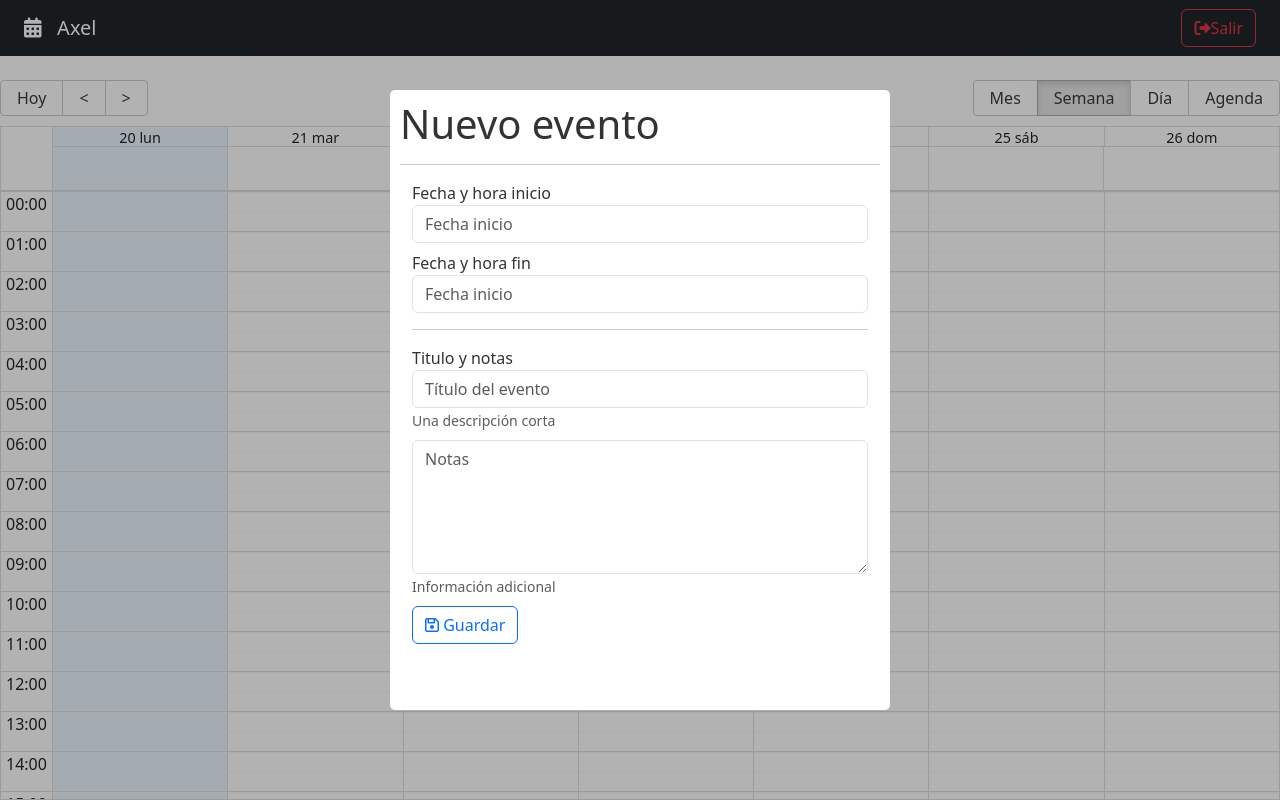
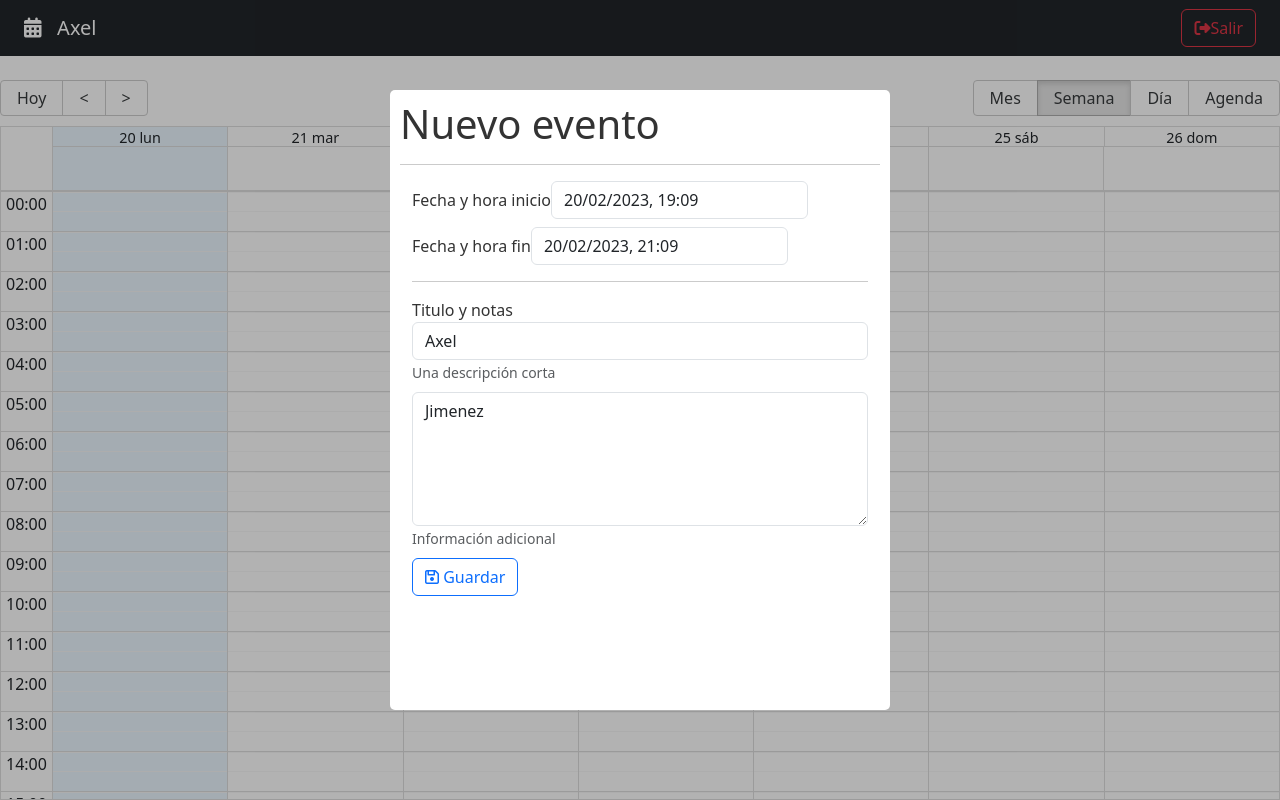
Before and after one commit to Axely7/Calendar-App, a React (Vite) app: page / in a window 1280 px wide. Built offline with nearby package versions, Linux system fonts and the light colour scheme.

Commit message:
ending with form

```diff
--- a/package.json
+++ b/package.json
@@ -12,10 +12,12 @@
     "date-fns": "^2.29.3",
     "react": "^18.2.0",
     "react-big-calendar": "^1.6.7",
+    "react-datepicker": "^4.10.0",
     "react-dom": "^18.2.0",
     "react-modal": "^3.16.1",
     "react-router": "^6.8.1",
-    "react-router-dom": "^6.8.1"
+    "react-router-dom": "^6.8.1",
+    "sweetalert2": "^11.7.2"
   },
   "devDependencies": {
     "@types/react": "^18.0.24",
--- a/src/calendar/components/CalendarModal.jsx
+++ b/src/calendar/components/CalendarModal.jsx
@@ -1,5 +1,14 @@
-import React, { useState } from 'react'
+import { addHours, differenceInSeconds } from 'date-fns';
+import Swal from 'sweetalert2'
+import 'sweetalert2/dist/sweetalert2.min.css'
+import React, { useMemo, useState } from 'react'
 import Modal from 'react-modal'
+import DatePicker, {registerLocale} from "react-datepicker";
+import es from 'date-fns/locale/es';
+import "react-datepicker/dist/react-datepicker.css";
+
+registerLocale('es', es)
+
 
 const customStyles = {
     content: {
@@ -16,10 +25,54 @@
 
 
 export const CalendarModal = () => {
-  const [isOpen, setIsOpen] = useState(true)
+
+  const [isOpen, setIsOpen] = useState(true);
+  const [formSubmitted, setFormSubmitted] = useState(false);
+  const [formValues, setFormValues] = useState({
+    title: 'Axel',
+    notes: "Jimenez",
+    start: new Date(),
+    end: addHours(new Date(), 2)
+  })
+
+  const titleClass = useMemo(() => {
+    if(!formSubmitted) return '';
+
+    return(formValues.title.length > 0) ? '' : 'is-invalid'
+
+  }, [formValues.title, formSubmitted])
+
+  const onInputChange = ({target}) => {
+    setFormValues({
+        ...formValues,
+        [target.name]: target.value
+    })
+  }
+
+  const onDateChange = (event, changing) => {
+    setFormValues({
+        ...formValues,
+        [changing]: event
+    })
+  }
 
     const onCloseModal = () => {
        setIsOpen(false)
+    }
+
+    const onSubmit = (event) => {
+        event.preventDefault();
+        setFormSubmitted(true)
+        const difference = differenceInSeconds(formValues.end, formValues.start)
+
+        if(isNaN(difference) || difference <= 0){
+            Swal.fire('Fechas Incorrectas', 'Revisar las fechas ingresadas', 'error')
+            return
+        }
+
+        if(formValues.title.length <= 0) return
+
+        console.log(formValues)
     }
 
 
@@ -35,16 +88,33 @@
    >
       <h1> Nuevo evento </h1>
       <hr />
-      <form className="container">
+      <form className="container" onSubmit={onSubmit}>
 
           <div className="form-group mb-2">
               <label>Fecha y hora inicio</label>
-              <input className="form-control" placeholder="Fecha inicio" />
+              <DatePicker
+                selected={formValues.start}
+                onChange={(event => onDateChange(event, 'start'))}
+                className="form-control"
+                dateFormat="Pp"
+                showTimeSelect
+                locale={"es"}
+                timeCaption="Hora"
+                />
           </div>
 
           <div className="form-group mb-2">
               <label>Fecha y hora fin</label>
-              <input className="form-control" placeholder="Fecha inicio" />
+              <DatePicker
+                minDate={formValues.start}
+                selected={formValues.end}
+                onChange={(event => onDateChange(event, 'end'))}
+                className="form-control"
+                dateFormat="Pp"
+                showTimeSelect
+                locale={"es"}
+                timeCaption="Hora"
+                />
           </div>
 
           <hr />
@@ -52,10 +122,12 @@
               <label>Titulo y notas</label>
               <input
                   type="text"
-                  className="form-control"
+                  className={`form-control ${titleClass}`}
                   placeholder="Título del evento"
                   name="title"
                   autoComplete="off"
+                  value={formValues.title}
+                  onChange={onInputChange}
               />
               <small id="emailHelp" className="form-text text-muted">Una descripción corta</small>
           </div>
@@ -67,6 +139,8 @@
                   placeholder="Notas"
                   rows="5"
                   name="notes"
+                  value={formValues.notes}
+                  onChange={onInputChange}
               ></textarea>
               <small id="emailHelp" className="form-text text-muted">Información adicional</small>
           </div>
```
Also changed, not shown: 2 other files (tests, documents, lock files or other folders).
